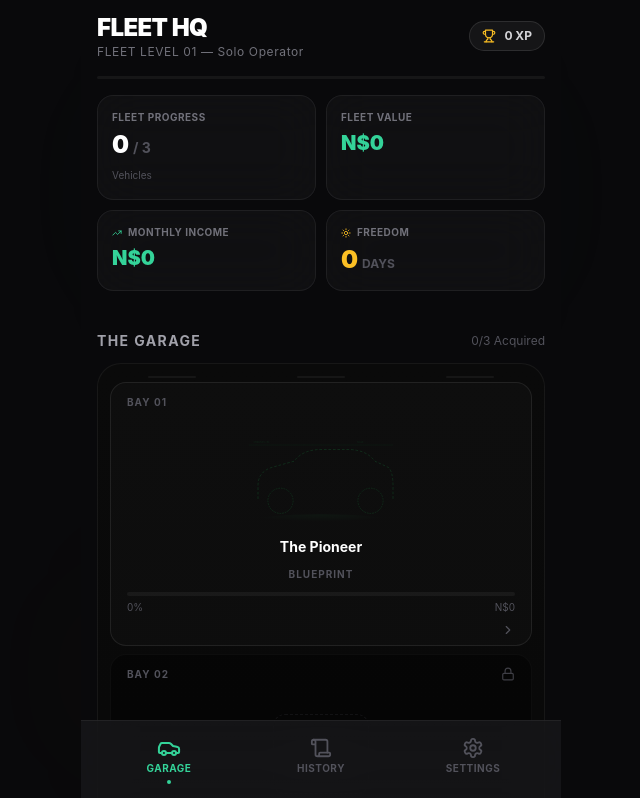
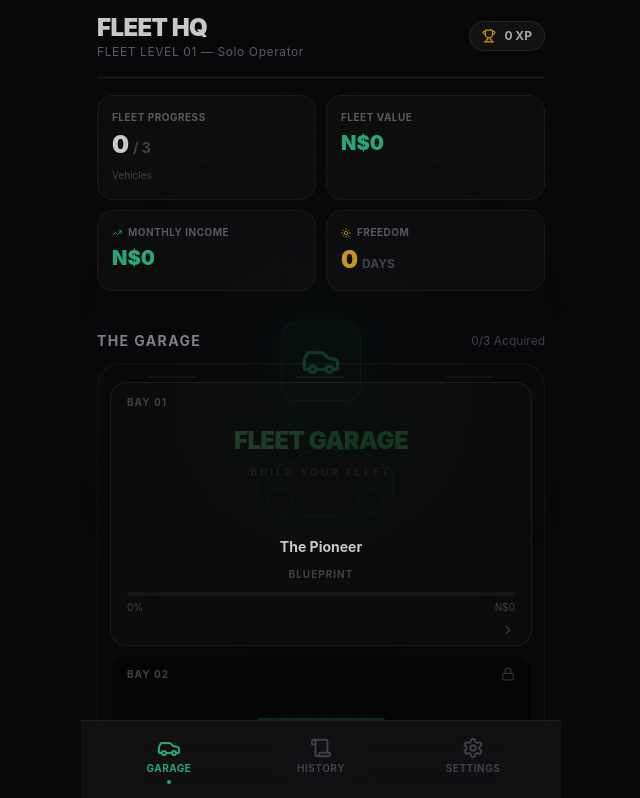
Before and after one commit to EugVi/app-garage-1, a React (Vite) app: page / in a window 1280 px wide. Shown: the top 798 px of the page, without its empty margins (319-959 px from the left). Built offline with nearby package versions, Linux system fonts and the light colour scheme.

Commit message:
Update SplashScreen.tsx

```diff
--- a/src/components/SplashScreen.tsx
+++ b/src/components/SplashScreen.tsx
@@ -31,14 +31,14 @@ export function SplashScreen({
    * Minimum amount of time the splash
    * remains visible.
    *
-   * 3500ms = 3.5 seconds.
+   * 5500ms = 5.5 seconds.
    */
-  const MIN_SPLASH_TIME = 3500;
+  const MIN_SPLASH_TIME = 5500;
 
   /*
    * Fade-out duration.
    */
-  const FADE_TIME = 500;
+  const FADE_TIME = 800;
 
   /*
    * Start the animation only after the
@@ -164,11 +164,14 @@ export function SplashScreen({
 
   return (
     <div
-      className={`fixed inset-0 z-[200] flex flex-col items-center justify-center bg-zinc-950 max-w-[480px] mx-auto transition-opacity duration-500 ${
+      className={`fixed inset-0 z-[200] flex flex-col items-center justify-center bg-zinc-950 max-w-[480px] mx-auto transition-opacity ${
         fading
           ? 'opacity-0'
           : 'opacity-100'
       }`}
+      style={{
+        transitionDuration: `${FADE_TIME}ms`
+      }}
     >
 
       {/* =========================
@@ -185,7 +188,7 @@ export function SplashScreen({
         <div
           className="w-24 h-24 border-2 border-emerald-500/20 rounded-full"
           style={anim(
-            'splashRing 2.8s ease-out forwards'
+            'splashRing 3.5s ease-out forwards'
           )}
         />
       </div>
@@ -198,7 +201,7 @@ export function SplashScreen({
         <div
           className="w-24 h-24 border-2 border-emerald-500/15 rounded-full"
           style={anim(
-            'splashRing 2.8s ease-out 0.4s forwards'
+            'splashRing 3.5s ease-out 0.5s forwards'
           )}
         />
       </div>
@@ -210,7 +213,7 @@ export function SplashScreen({
       <div
         className="relative"
         style={anim(
-          'splashLogoIn 1s cubic-bezier(0.16, 1, 0.3, 1) forwards'
+          'splashLogoIn 1.2s cubic-bezier(0.16, 1, 0.3, 1) forwards'
         )}
       >
         <div className="w-20 h-20 rounded-2xl bg-gradient-to-b from-emerald-500/20 to-emerald-500/5 border border-emerald-500/30 flex items-center justify-center shadow-[0_0_30px_rgba(34,197,94,0.15)]">
@@ -230,7 +233,7 @@ export function SplashScreen({
       <div
         className="mt-6 text-center"
         style={anim(
-          'contentSlideUp 0.8s ease-out 0.7s both'
+          'contentSlideUp 1s ease-out 1s both'
         )}
       >
         <h1
@@ -244,7 +247,7 @@ export function SplashScreen({
             ...(started
               ? {
                   animation:
-                    'splashShimmer 2s linear infinite',
+                    'splashShimmer 2.5s linear infinite',
                 }
               : {}),
           }}
@@ -264,13 +267,13 @@ export function SplashScreen({
       <div
         className="absolute bottom-20 w-32 h-0.5 bg-white/5 rounded-full overflow-hidden"
         style={anim(
-          'contentSlideUp 0.6s ease-out 1.1s both'
+          'contentSlideUp 0.8s ease-out 1.5s both'
         )}
       >
         <div
           className="h-full bg-emerald-500 rounded-full"
           style={anim(
-            'splashBar 3s ease-in-out 1.1s forwards'
+            'splashBar 4s ease-in-out 1.5s forwards'
           )}
         />
       </div>
```
